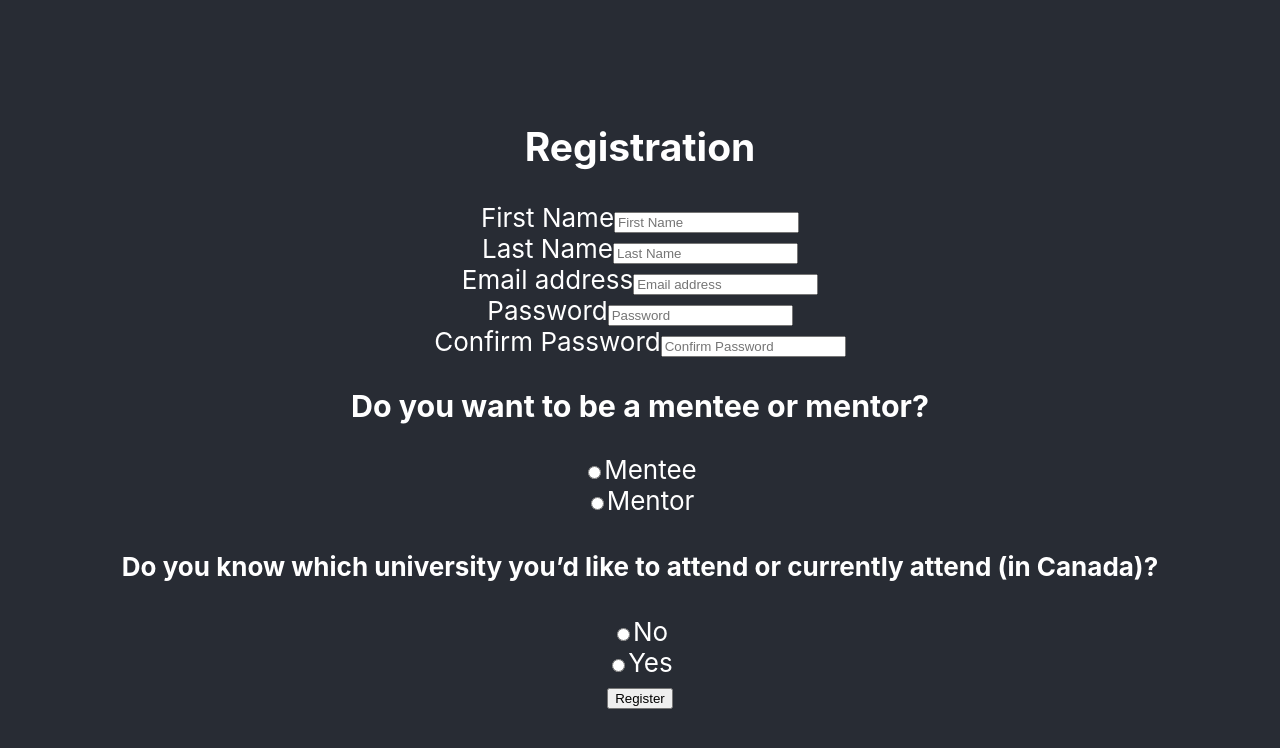
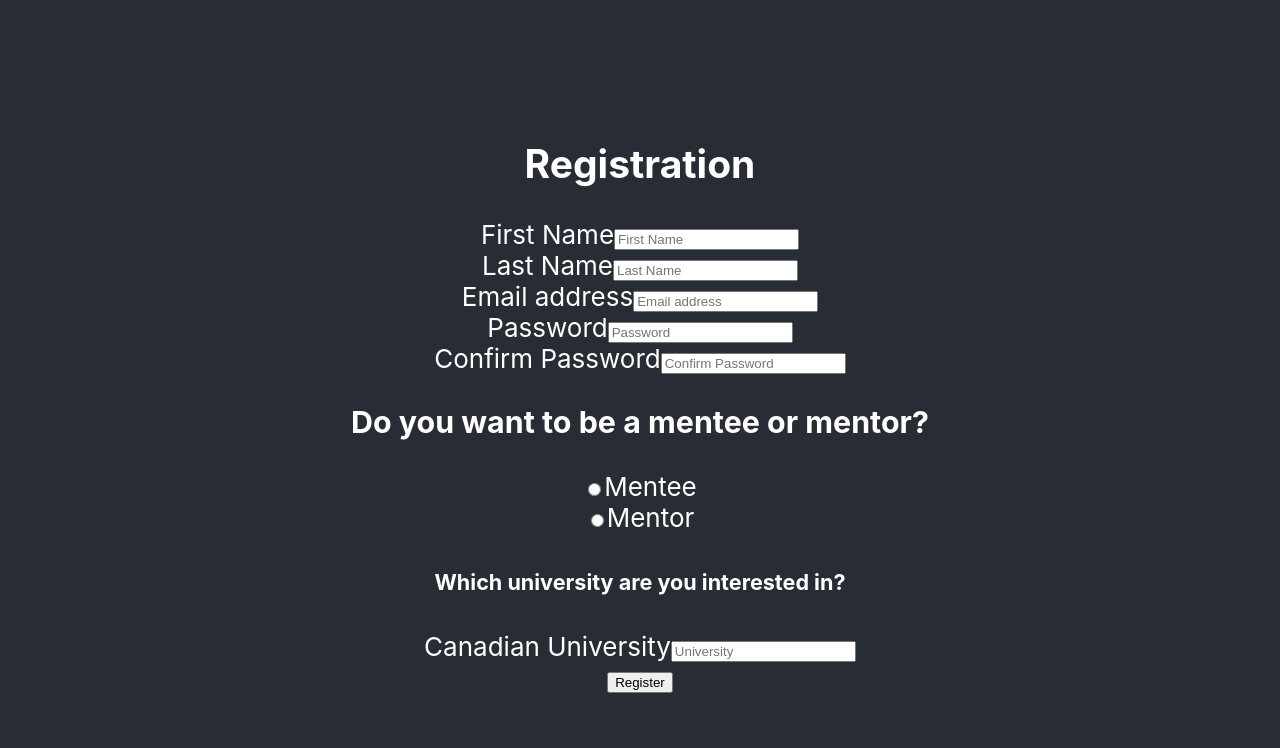
Before and after one commit to shaylagrymaloski/mentHERship, a React (Create React App) app in the folder client/: page /register in a window 1280 px wide. Shown: the top 748 px of the page. Built offline with nearby package versions, Linux system fonts and the light colour scheme.

Commit message:
more fields for registration

```diff
--- a/client/src/pages/Register.js
+++ b/client/src/pages/Register.js
@@ -1,6 +1,7 @@
 import "../App.css";
 import React, {Component} from "react";
 import FormValidator from '../FormValidator';
+
 
 
 class Register extends Component{
@@ -44,6 +45,11 @@ class Register extends Component{
     method: this.passwordMatch,
     validWhen: true,
     message: 'Password and password confirmation do not match.'
+    }, {
+    field: 'university',
+    method: 'isEmpty',
+    validWhen: false,
+    message: 'Enter canadian university.'
     }]);
     this.state = {
     first_name: '',
@@ -51,6 +57,7 @@ class Register extends Component{
     email: '',
     password: '',
     password_confirmation: '',
+    university: '',
     validation: this.validator.valid(),
     }
     this.submitted = false;
@@ -128,28 +135,12 @@ class Register extends Component{
             Mentor
           </label>
         </div>
-        <h4>Do you know which university you’d like to attend or currently attend (in Canada)?</h4>
-            <div className="radio">
-          <label>
-            <input
-              type="radio"
-              value="No"
-              checked={this.state.selectedOption === "No"}
-              onChange={this.onValueChange}
-            />
-            No
-          </label>
-        </div>
-        <div className="radio">
-          <label>
-            <input
-              type="radio"
-              value="Yes"
-              checked={this.state.selectedOption === "Yes"}
-              onChange={this.onValueChange}
-            />
-            Yes
-          </label>
+
+        <div>
+          <h5>Which university are you interested in?</h5>
+          <div className={validation.email.isInvalid && 'has-error'}>
+            <label htmlFor = "university">Canadian University</label>
+            <input type="string" className="form-control" name="university" placeholder="University" onChange={this.handleInputChange} /> <span className="help-block">{validation.university.message}</span> </div>
         </div>
             <button onClick={this.handleFormSubmit} className="btn btn-primary"> Register </button>
         </form>
```
